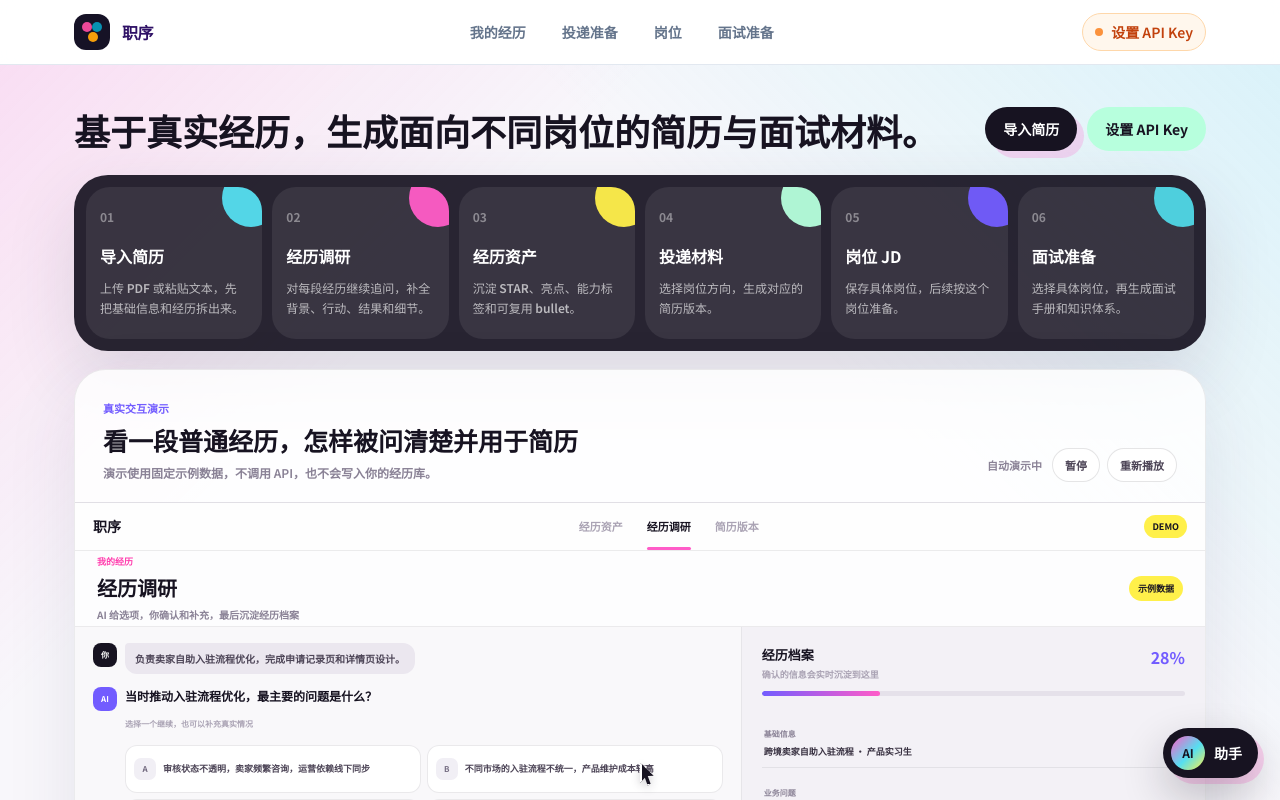
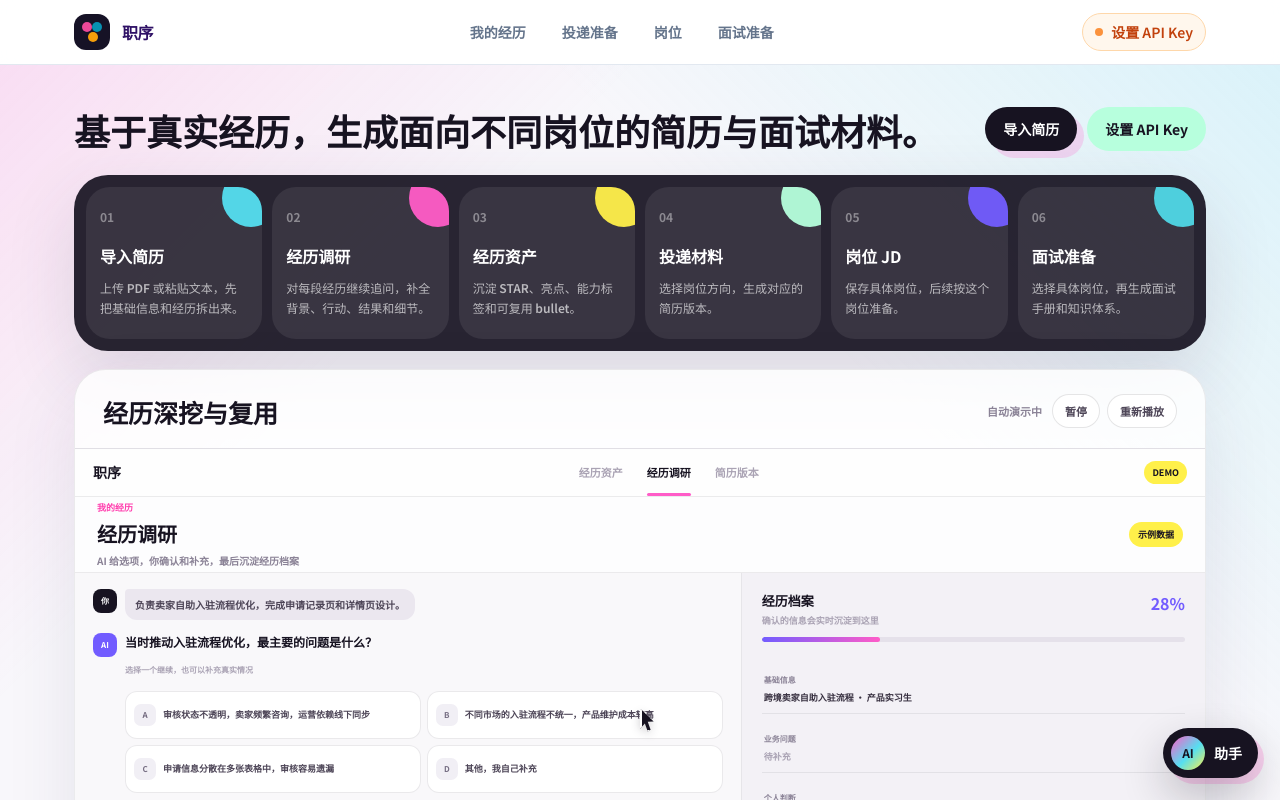
Before and after one commit to hirclelili/job-prep-web, a React (Vite) app: page / in a window 1280 px wide. Shown: the top 800 px of the page. Built offline with nearby package versions, Linux system fonts and the light colour scheme.

Commit message:
Simplify homepage demo heading

```diff
--- a/src/components/HomeProductDemo.jsx
+++ b/src/components/HomeProductDemo.jsx
@@ -316,9 +316,7 @@ export default function HomeProductDemo() {
     >
       <div className="product-demo-heading">
         <div>
-          <span>真实交互演示</span>
-          <h2>看一段普通经历，怎样被问清楚并用于简历</h2>
-          <p>演示使用固定示例数据，不调用 API，也不会写入你的经历库。</p>
+          <h2>经历深挖与复用</h2>
         </div>
         <div className="product-demo-controls">
           <span>{manual ? '自由体验' : step >= timeline.length ? '演示完成' : paused ? '已暂停' : '自动演示中'}</span>
--- a/src/index.css
+++ b/src/index.css
@@ -704,7 +704,7 @@
   }
 
   .product-demo-heading h2 {
-    margin-top: 7px;
+    margin-top: 0;
     color: #171321;
     font-size: 25px;
     line-height: 1.24;
```
